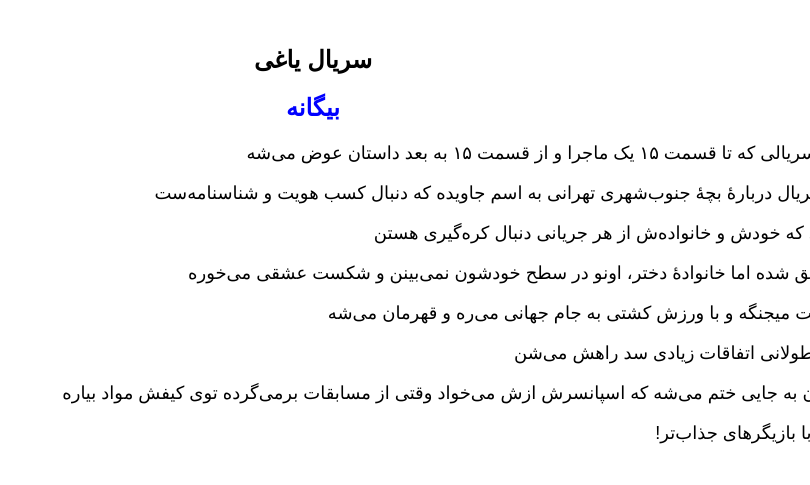
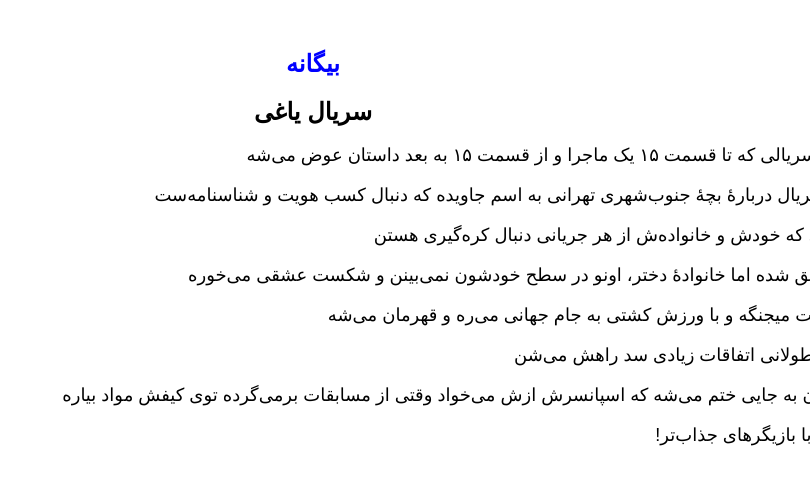
Before and after one commit to darkblog/darkblog.github.io, a Jekyll site: the page built from _posts/2023-8-19-4.md, in a window 1280 px wide. Shown: the top 485 px of the page, without its empty margins (470-1280 px from the left). Built offline with Jekyll 4.4.1, drawn with Linux system fonts in a browser that asks for light colours.

Commit message:
Update default.html

```diff
--- a/_layouts/default.html
+++ b/_layouts/default.html
@@ -13,12 +13,12 @@ layout: compress
 <style amp-custom>body{font-family:sans-serif;margin:auto;padding:30px;text-align:center}h1,h2{font-size:x-large}a{color:blue;text-decoration:none;padding:10px}p{text-align:right;font-size:large}</style>
 </head>
 <body>
+<nav>
+<h2><a href="https://biganeh.com/">بیگانه</a></h2>
+</nav>
 <header>
 <h1>{{ page.title }}</h1>
 </header>
-<nav>
-<h2><a href="https://biganeh.com/">بیگانه</a></h2>
-</nav>
 <article>
 {{ content }}
 </article>
```
